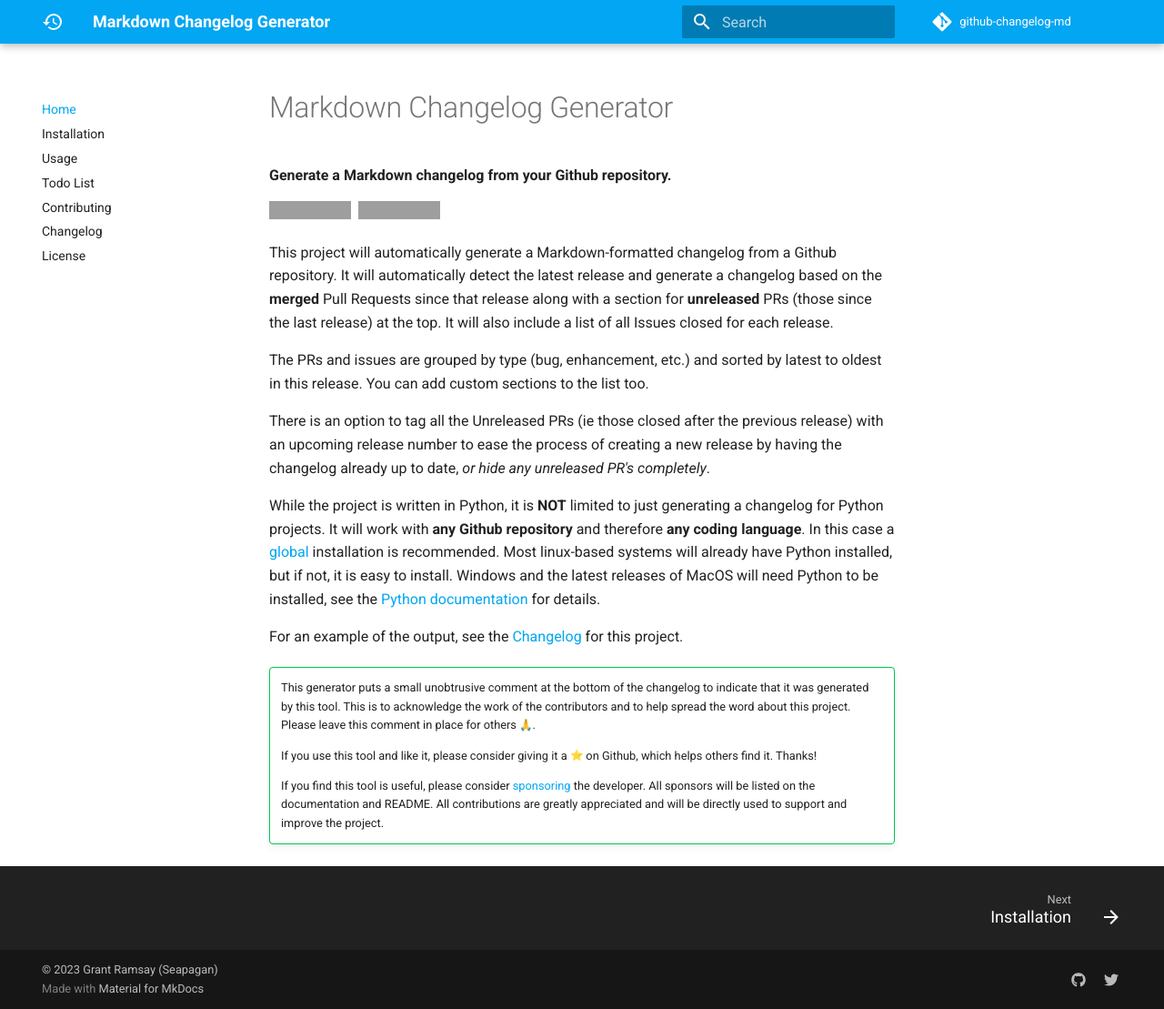
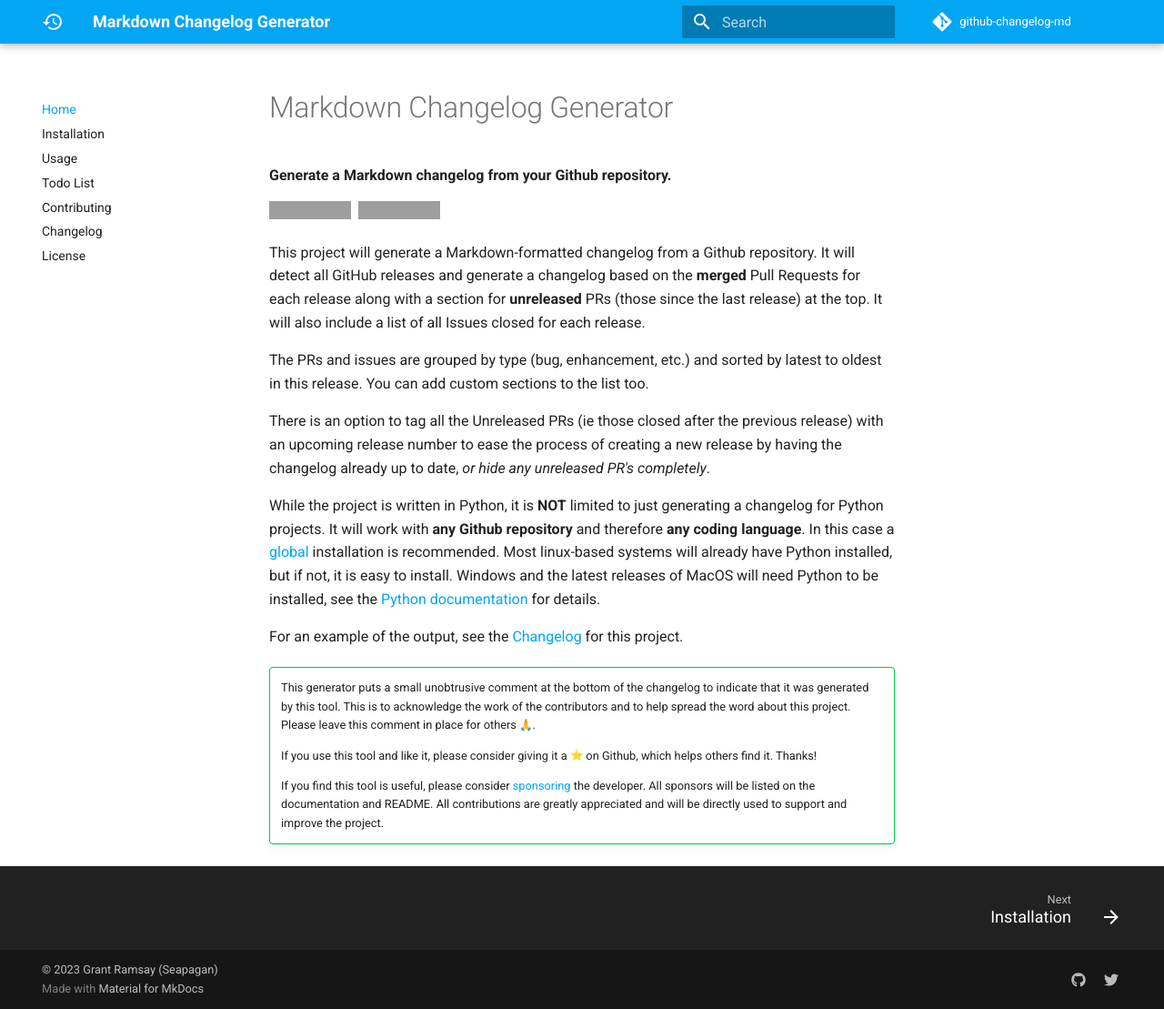
Before and after one commit to seapagan/github-changelog-md, an MkDocs documentation site: the page built from docs/index.md, in a window 1280 px wide and 1109 px high. Shown: the whole window at 91% size. Built offline with MkDocs 1.6.1 and Material for MkDocs 9.7.7, drawn with Linux system fonts in a browser that asks for light colours; emoji names are drawn with the system emoji font; comment, search, counter and statistics services are not loaded; grey boxes are pictures that could not be loaded.

Commit message:
tweak readme and docs index wording a little
Signed-off-by: Grant Ramsay <seapagan@gmail.com>

```diff
--- a/docs/index.md
+++ b/docs/index.md
@@ -6,11 +6,11 @@
 version](https://badge.fury.io/py/github-changelog-md.svg)](https://badge.fury.io/py/github-changelog-md)&nbsp;
 ![PyPI - License](https://img.shields.io/pypi/l/github-changelog-md)&nbsp;
 
-This project will automatically generate a Markdown-formatted changelog from a
-Github repository. It will automatically detect the latest release and generate
-a changelog based on the **merged** Pull Requests since that release along with
-a section for **unreleased** PRs (those since the last release) at the top. It
-will also include a list of all Issues closed for each release.
+This project will generate a Markdown-formatted changelog from a Github
+repository. It will detect all GitHub releases and generate a changelog based on
+the **merged** Pull Requests for each release along with a section for
+**unreleased** PRs (those since the last release) at the top. It will also
+include a list of all Issues closed for each release.
 
 The PRs and issues are grouped by type (bug, enhancement, etc.) and sorted by
 latest to oldest in this release. You can add custom sections to the list too.
```
Also changed, not shown: README.md (+5 -6 lines).
